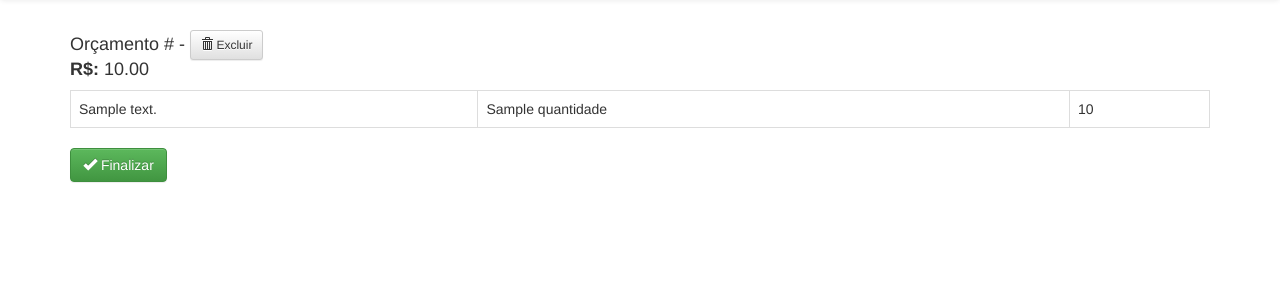
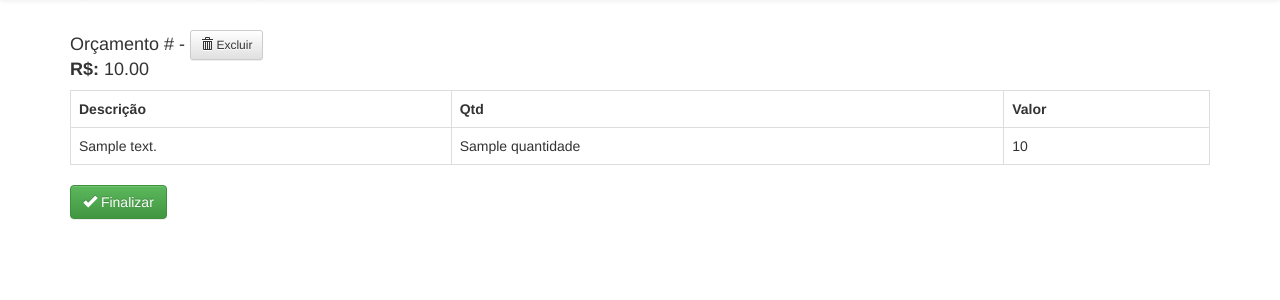
Before and after one commit to rafaeljneves/orcamentoweb, a Django app: template core/templates/core/index.html in a window 1280 px wide. Shown: the part 52-352 px from the top of the page. Run offline with Django 3.2, Linux system fonts and the light colour scheme; the template is opened without the code that fills it: most values are stand-ins (such as "Sample title", 1, 10 or a date in 2020); some libraries are stand-ins or nearby versions.

Commit message:
code review quality

```diff
--- a/core/templates/core/index.html
+++ b/core/templates/core/index.html
@@ -6,8 +6,12 @@
         </button></a>
         <p><strong>R$:</strong> {{ valor_total|floatformat:2 }}</p></h4>
     {% if itens %}
-        <table class="table table-bordered">
-
+        <table class="table table-bordered" aria-describedby="tabela_orcamento">
+        <tr>
+            <th scope="col">Descrição</th>
+            <th scope="col">Qtd</th>
+            <th scope="col">Valor</th>
+        </tr>
         {% for item in itens %}
            <tr>
             <td>{{ item.descricao }}</td>
```
Also changed, not shown: core/templates/core/orcamento_template.html (+6 -1 lines), core/views.py (+5 -5 lines), 1 other file.
